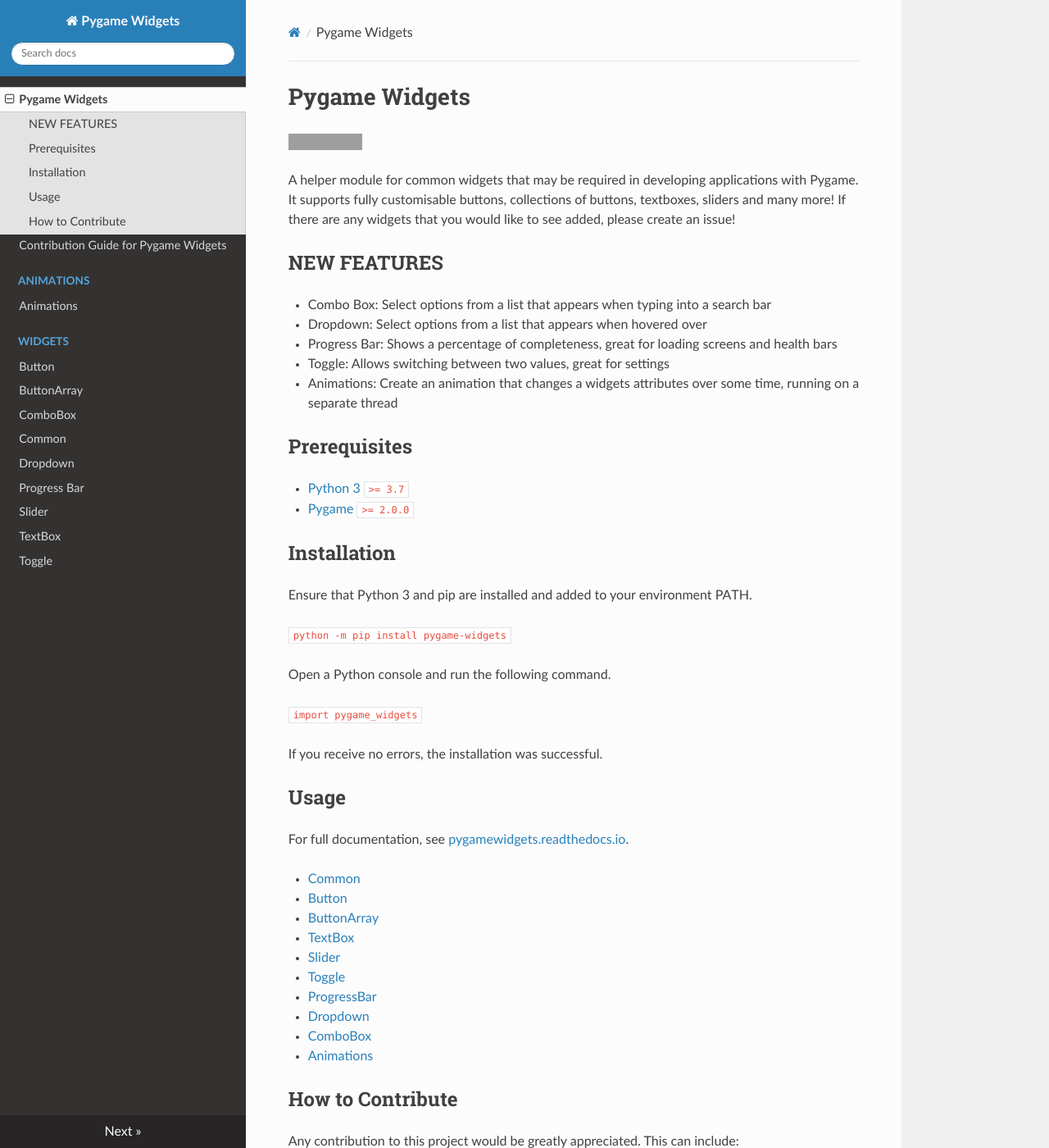
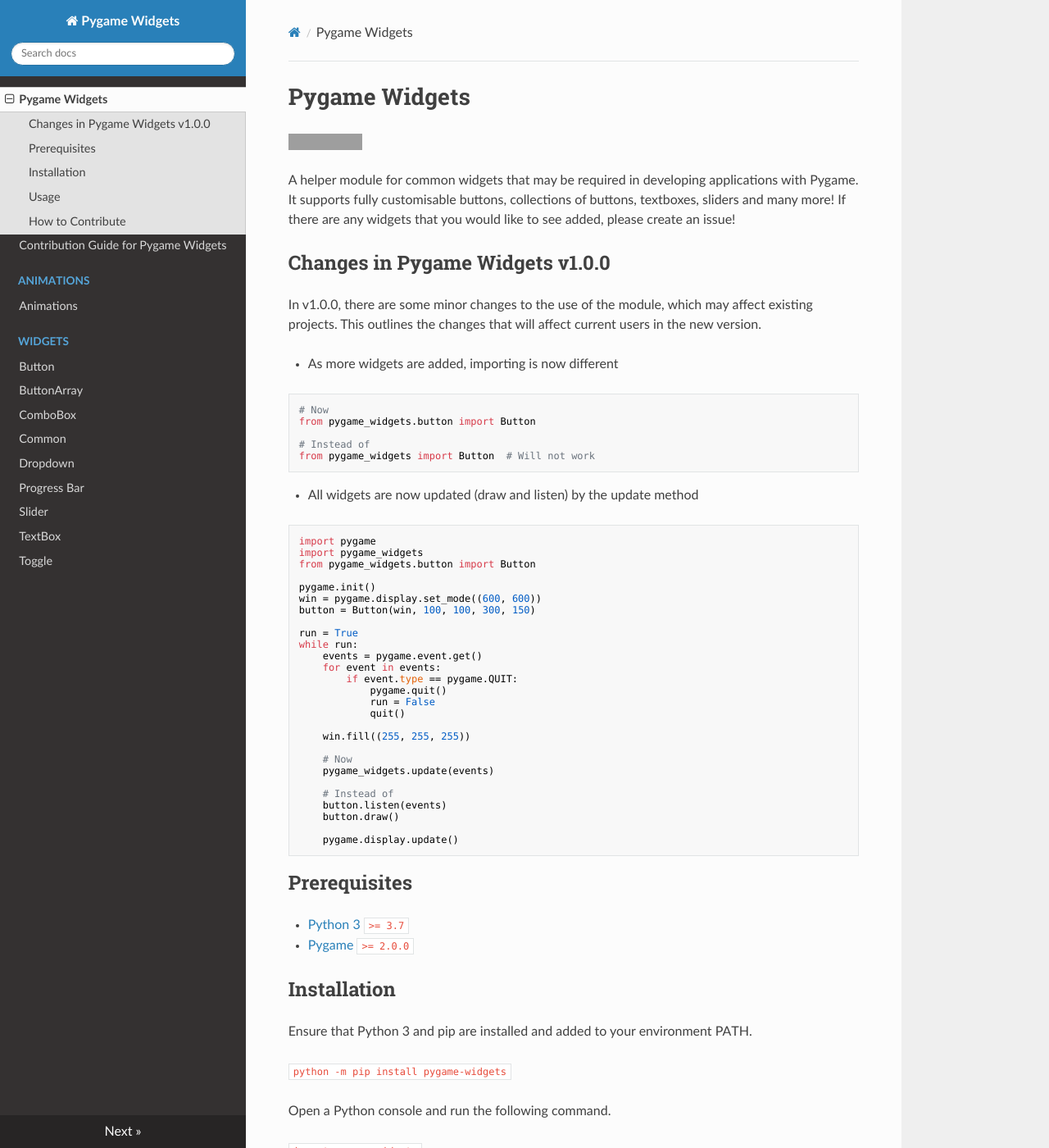
Before and after one commit to AustL/PygameWidgets, an MkDocs documentation site: the page built from docs/index.md, in a window 1280 px wide and 1400 px high. Shown: the whole window at 82% size. Built offline with MkDocs 1.6.1, drawn with Linux system fonts in a browser that asks for light colours; nearby versions of some CDN libraries; some of the changed text lies outside the part shown; grey boxes are pictures that could not be loaded.

Commit message:
Update index.md

````diff
--- a/docs/index.md
+++ b/docs/index.md
@@ -6,13 +6,50 @@
 customisable buttons, collections of buttons, textboxes, sliders and many more! If there are any widgets that you would like to see
 added, please create an issue!
 
-## NEW FEATURES
+## Changes in Pygame Widgets v1.0.0
+In v1.0.0, there are some minor changes to the use of the module, which may affect existing projects.
+This outlines the changes that will affect current users in the new version.
 
-* Combo Box: Select options from a list that appears when typing into a search bar
-* Dropdown: Select options from a list that appears when hovered over
-* Progress Bar: Shows a percentage of completeness, great for loading screens and health bars
-* Toggle: Allows switching between two values, great for settings
-* Animations: Create an animation that changes a widgets attributes over some time, running on a separate thread
+* As more widgets are added, importing is now different
+```Python
+# Now
+from pygame_widgets.button import Button
+
+# Instead of
+from pygame_widgets import Button  # Will not work
+```
+* All widgets are now updated (draw and listen) by the update method
+
+```Python
+import pygame
+import pygame_widgets
+from pygame_widgets.button import Button
+
+pygame.init()
+win = pygame.display.set_mode((600, 600))
+button = Button(win, 100, 100, 300, 150)
+
+run = True
+while run:
+    events = pygame.event.get()
+    for event in events:
+        if event.type == pygame.QUIT:
+            pygame.quit()
+            run = False
+            quit()
+
+    win.fill((255, 255, 255))
+
+    # Now
+    pygame_widgets.update(events)
+
+    # Instead of
+    button.listen(events)
+    button.draw()
+
+    pygame.display.update()
+```
+
 
 ## Prerequisites
 
@@ -35,22 +72,21 @@
 
 For full documentation, see [pygamewidgets.readthedocs.io](https://pygamewidgets.readthedocs.io/en/latest/).
 
-* [Common](widgets/common.md)
-* [Button](widgets/button.md)
-* [ButtonArray](widgets/buttonarray.md)
-* [TextBox](widgets/textbox.md)
-* [Slider](widgets/slider.md)
-* [Toggle](widgets/toggle.md)
-* [ProgressBar](widgets/progressbar.md)
-* [Dropdown](widgets/dropdown.md)
-* [ComboBox](widgets/combobox.md)
-* [Animations](animations/animations.md)
+* [Common](docs/widgets/common.md)
+* [Button](docs/widgets/button.md)
+* [ButtonArray](docs/widgets/buttonarray.md)
+* [TextBox](docs/widgets/textbox.md)
+* [Slider](docs/widgets/slider.md)
+* [Toggle](docs/widgets/toggle.md)
+* [ProgressBar](docs/widgets/progressbar.md)
+* [Dropdown](docs/widgets/dropdown.md)
+* [ComboBox](docs/widgets/combobox.md)
+* [Animations](docs/animations/animations.md)
 
 ## How to Contribute
 
 Any contribution to this project would be greatly appreciated.
 This can include:
-
 * Finding errors or bugs and creating a new issue
 * Addressing active issues
 * Adding functionality
@@ -59,4 +95,4 @@
 If applicable, you should make any changes in a forked repository and then create a pull
 request once the changes are ***complete*** and preferably tested if possible.
 
-_Note: If writing any code, please attempt to follow the [Code Style Guide](CONTRIBUTING.md)_
+_Note: If writing any code, please attempt to follow the [Code Style Guide](docs/CONTRIBUTING.md)_
````
